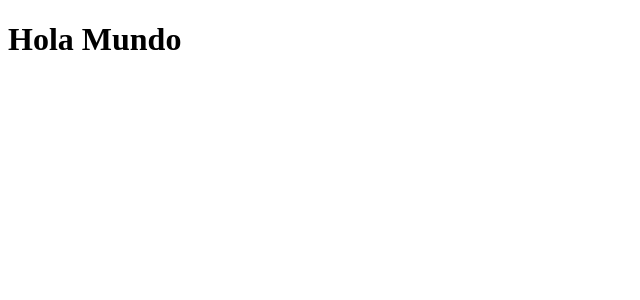
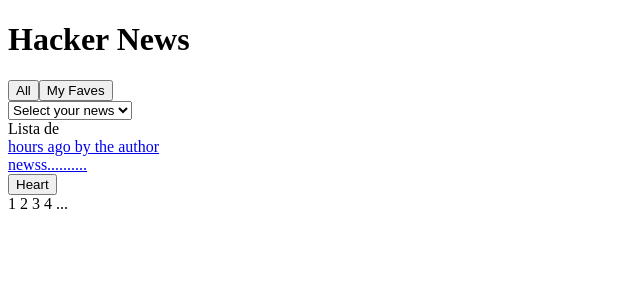
Before and after one commit to RoswellCR/solving-technical-task, a React (Create React App) app: page / in a window 1280 px wide. Shown: the top 300 px of the page, without its empty margins (0-640 px from the left). Built offline with nearby package versions, Linux system fonts and the light colour scheme.

Commit message:
building basic html elements

```diff
--- a/src/App.js
+++ b/src/App.js
@@ -1,10 +1,11 @@
+import ListNews from "./components/ListNews";
 
 
 function App() {
   return (
 
         <div>
-          <h1>Hola Mundo</h1>
+          <ListNews/>
         </div>
 
   );
--- /dev/null
+++ b/src/components/ListNews.js
@@ -0,0 +1,27 @@
+import News from "./News";
+
+export default function ListNews(){
+
+
+    return(
+        <div>
+            <div><h1>Hacker News</h1></div>
+            <div>
+                <button>All</button>
+                <button>My Faves</button>
+            </div>
+            <div>
+                <select >
+                    <option value="" disabled selected hidden>Select your news</option>
+                    <option>Angular</option>
+                    <option>Reacts</option>
+                    <option>Vuejs</option>
+                </select>
+            </div>
+            <div>
+                Lista de <News />
+            </div>
+            <div>1 2 3 4 ...</div>
+        </div>
+    )
+}
--- /dev/null
+++ b/src/components/News.js
@@ -0,0 +1,11 @@
+export default function News(){
+    return(
+        <div>
+            <a href="#!">
+                <div>{}hours ago by the author</div>
+                <div>newss..........</div>
+            </a>
+            <button>Heart</button>
+        </div>
+    )
+}
```
